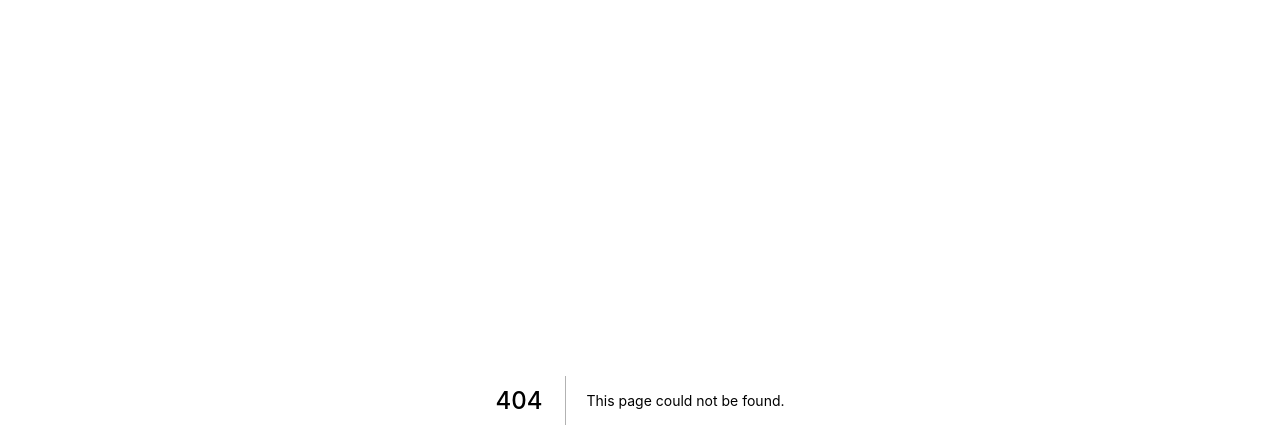
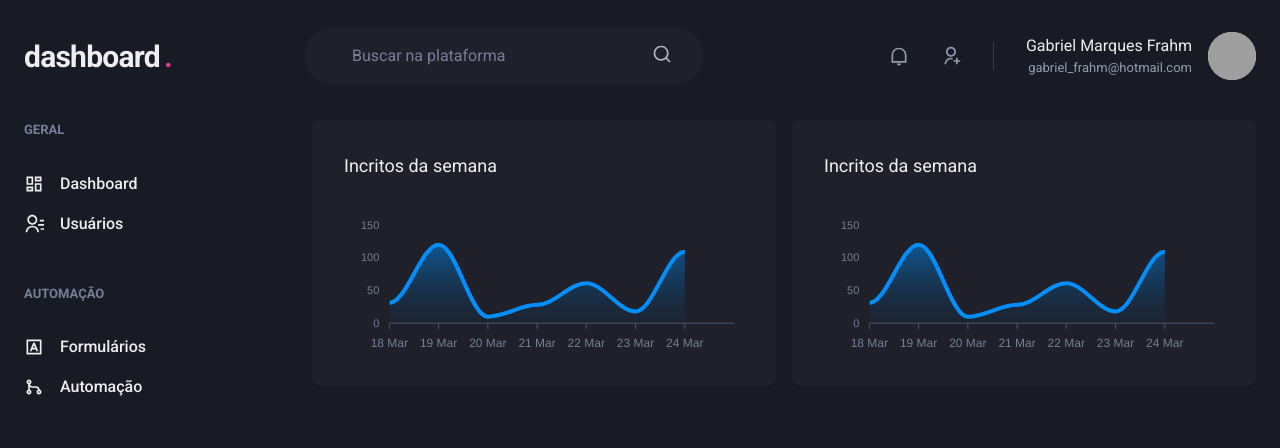
Before and after one commit to Gabrielfrahm/dashboard-with-chakra, a Next.js app: page /dashboard in a window 1280 px wide. Before the commit this address had no page. Shown: the top 448 px of the page. Built offline with nearby package versions, Linux system fonts and the light colour scheme; grey boxes are pictures that could not be loaded.

Commit message:
add charts

```diff
--- a/package.json
+++ b/package.json
@@ -13,10 +13,13 @@
     "@chakra-ui/react": "^1.8.6",
     "@emotion/react": "^11.8.1",
     "@emotion/styled": "^11.8.1",
+    "apexcharts": "^3.33.2",
     "framer-motion": "^6.2.8",
     "next": "12.1.0",
     "react": "17.0.2",
-    "react-dom": "17.0.2"
+    "react-apexcharts": "^1.4.0",
+    "react-dom": "17.0.2",
+    "react-icons": "^4.3.1"
   },
   "devDependencies": {
     "@types/node": "^17.0.21",
--- /dev/null
+++ b/src/components/Header.tsx
@@ -0,0 +1,84 @@
+import { Flex, Input, Text, Icon, HStack, Box, Avatar } from "@chakra-ui/react";
+import {
+  RiNotificationLine,
+  RiSearchLine,
+  RiUserAddLine,
+} from "react-icons/ri";
+
+export function Header() {
+  return (
+    <Flex
+      as="header"
+      w="100%"
+      maxWidth={1480}
+      h="20"
+      mx="auto"
+      mt="4"
+      px="6"
+      align="center"
+    >
+      <Text fontSize="3xl" fontWeight="bold" letterSpacing="tight" w="64">
+        dashboard
+        <Text as="span" ml="1" color="pink.500">
+          .
+        </Text>
+      </Text>
+
+      <Flex
+        as="label"
+        flex="1"
+        py="4"
+        px="8"
+        ml="6"
+        maxWidth={400}
+        alignSelf="center"
+        color="gray.200"
+        position="relative"
+        bg="gray.800"
+        borderRadius="full"
+      >
+        <Input
+          color="gray.50"
+          variant="unstyled"
+          px="4"
+          mr="4"
+          placeholder="Buscar na plataforma"
+          _placeholder={{
+            color: "gray.400",
+          }}
+        />
+
+        <Icon as={RiSearchLine} fontSize="20" />
+      </Flex>
+
+      <Flex align="center" ml="auto">
+        <HStack
+          spacing="8"
+          mx="8"
+          pr="8"
+          py="1"
+          color="gray.300"
+          borderRightWidth={1}
+          borderColor="gray.700"
+        >
+          <Icon as={RiNotificationLine} fontSize="20" />
+          <Icon as={RiUserAddLine} fontSize="20" />
+        </HStack>
+
+        <Flex align="center">
+          <Box mr="4" textAlign="right">
+            <Text>Gabriel Marques Frahm</Text>
+            <Text color="gray.300" fontSize="small">
+              gabriel_frahm@hotmail.com
+            </Text>
+          </Box>
+          <Avatar
+            size="md"
+            name="Gabriel"
+            src="https://github.com/gabrielFrahm.png"
+          />
+        </Flex>
+      </Flex>
+    </Flex>
+  );
+}
--- /dev/null
+++ b/src/components/Sidebar.tsx
@@ -0,0 +1,54 @@
+import { Box, Icon, Link, Stack, Text } from "@chakra-ui/react";
+import {
+  RiContactsLine,
+  RiDashboardLine,
+  RiGitMergeLine,
+  RiInputMethodLine,
+} from "react-icons/ri";
+
+export function Sidebar() {
+  return (
+    <Box as="aside" w="64" mr="8">
+      <Stack spacing="12" align="flex-start">
+        <Box>
+          <Text fontWeight="bold" color="gray.400" fontSize="small">
+            GERAL
+          </Text>
+          <Stack spacing="4" mt="8" align="stretch">
+            <Link display="flex" alignItems="center">
+              <Icon as={RiDashboardLine} fontSize="20" />
+              <Text ml="4" fontWeight="medium">
+                Dashboard
+              </Text>
+            </Link>
+            <Link display="flex" alignItems="center">
+              <Icon as={RiContactsLine} fontSize="20" />
+              <Text ml="4" fontWeight="medium">
+                Usuários
+              </Text>
+            </Link>
+          </Stack>
+        </Box>
+        <Box>
+          <Text fontWeight="bold" color="gray.400" fontSize="small">
+            AUTOMAÇÃO
+          </Text>
+          <Stack spacing="4" mt="8" align="stretch">
+            <Link display="flex" alignItems="center">
+              <Icon as={RiInputMethodLine} fontSize="20" />
+              <Text ml="4" fontWeight="medium">
+                Formulários
+              </Text>
+            </Link>
+            <Link display="flex" alignItems="center">
+              <Icon as={RiGitMergeLine} fontSize="20" />
+              <Text ml="4" fontWeight="medium">
+                Automação
+              </Text>
+            </Link>
+          </Stack>
+        </Box>
+      </Stack>
+    </Box>
+  );
+}
--- /dev/null
+++ b/src/pages/dashboard.tsx
@@ -0,0 +1,92 @@
+import { Box, Flex, SimpleGrid, Text, theme } from "@chakra-ui/react";
+import { ApexOptions } from "apexcharts";
+import dynamic from "next/dynamic";
+import { Header } from "../components/Header";
+import { Sidebar } from "../components/Sidebar";
+
+const Chart = dynamic(() => import("react-apexcharts"), {
+  ssr: false,
+});
+
+export default function Dashboard() {
+  const options: ApexOptions = {
+    chart: {
+      toolbar: {
+        show: false,
+      },
+      zoom: {
+        enabled: false,
+      },
+      foreColor: theme.colors.gray[500],
+    },
+    grid: {
+      show: false,
+    },
+    dataLabels: {
+      enabled: false,
+    },
+    tooltip: {
+      enabled: false,
+    },
+    xaxis: {
+      type: "datetime",
+      axisBorder: {
+        color: theme.colors.gray[600],
+      },
+      axisTicks: {
+        color: theme.colors.gray[600],
+      },
+      categories: [
+        "2021-03-18T00:00:00.000Z",
+        "2021-03-19T00:00:00.000Z",
+        "2021-03-20T00:00:00.000Z",
+        "2021-03-21T00:00:00.000Z",
+        "2021-03-22T00:00:00.000Z",
+        "2021-03-23T00:00:00.000Z",
+        "2021-03-24T00:00:00.000Z",
+        "2021-03-25T00:00:00.000Z",
+      ],
+    },
+    fill: {
+      opacity: 0.3,
+      type: "gradient",
+      gradient: {
+        shade: "dark",
+        opacityFrom: 0.7,
+        opacityTo: 0.3,
+      },
+    },
+  };
+  const series = [{ name: "series1", data: [31, 120, 10, 28, 61, 18, 109] }];
+
+  return (
+    <Flex direction="column" h="100vh">
+      <Header />
+
+      <Flex w="100%" my="6" maxWidth={1480} mx="auto" px="6">
+        <Sidebar />
+
+        <SimpleGrid
+          flex="1"
+          gap="4"
+          minChildWidth="320px"
+          alignItems="flex-start"
+          pb="4"
+        >
+          <Box p="8" bg="gray.800" borderRadius={8} pb="4">
+            <Text fontSize="lg" mb="4">
+              Incritos da semana
+            </Text>
+            <Chart options={options} series={series} type="area" height={160} />
+          </Box>
+          <Box p="8" bg="gray.800" borderRadius={8} pb="4">
+            <Text fontSize="lg" mb="4">
+              Incritos da semana
+            </Text>
+            <Chart options={options} series={series} type="area" height={160} />
+          </Box>
+        </SimpleGrid>
+      </Flex>
+    </Flex>
+  );
+}
```
Also changed, not shown: src/components/Form/Input.tsx (added, +31 -0 lines), src/pages/index.tsx (+25 -2 lines), 1 other file (tests, documents, lock files or other folders).
